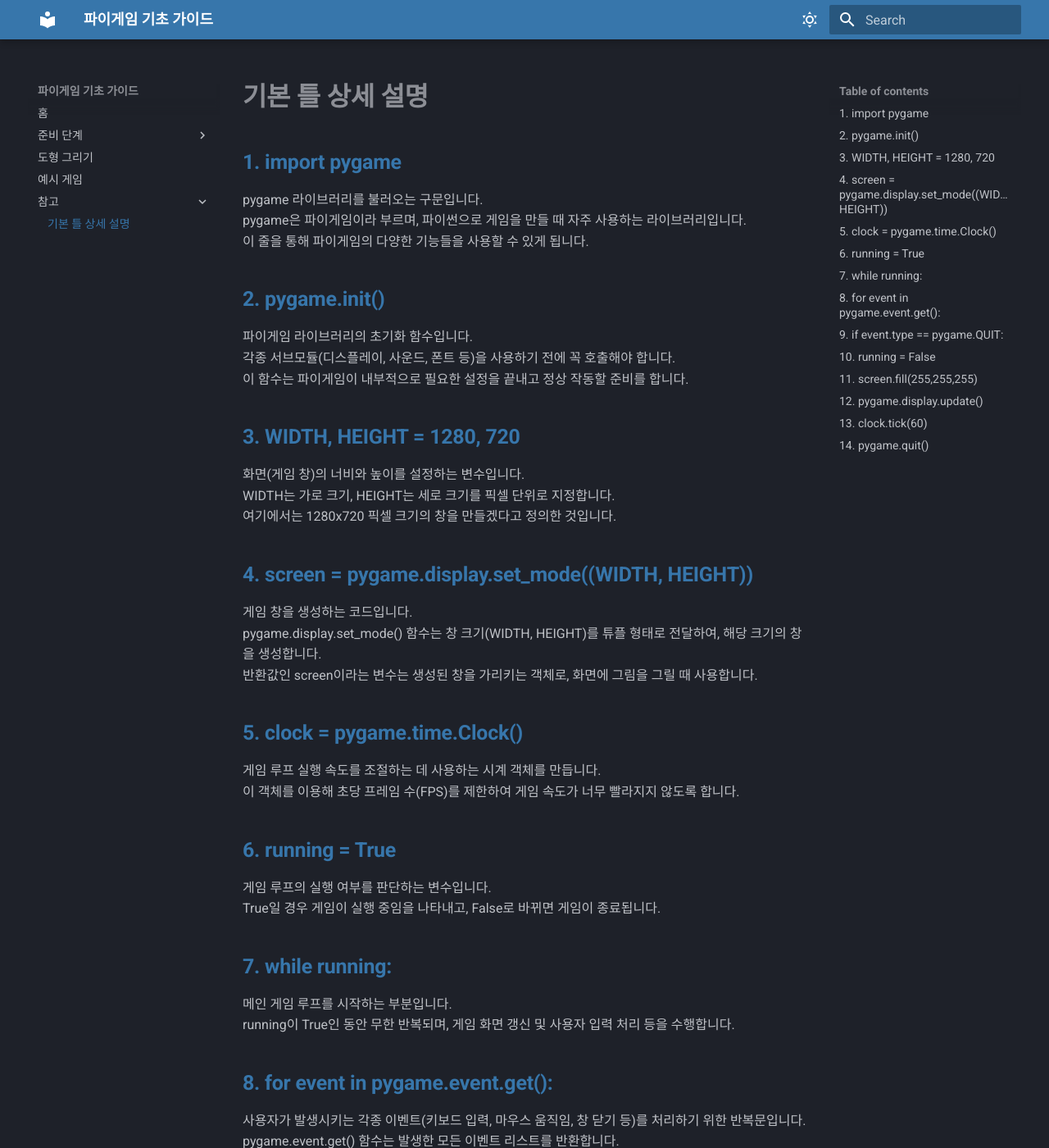
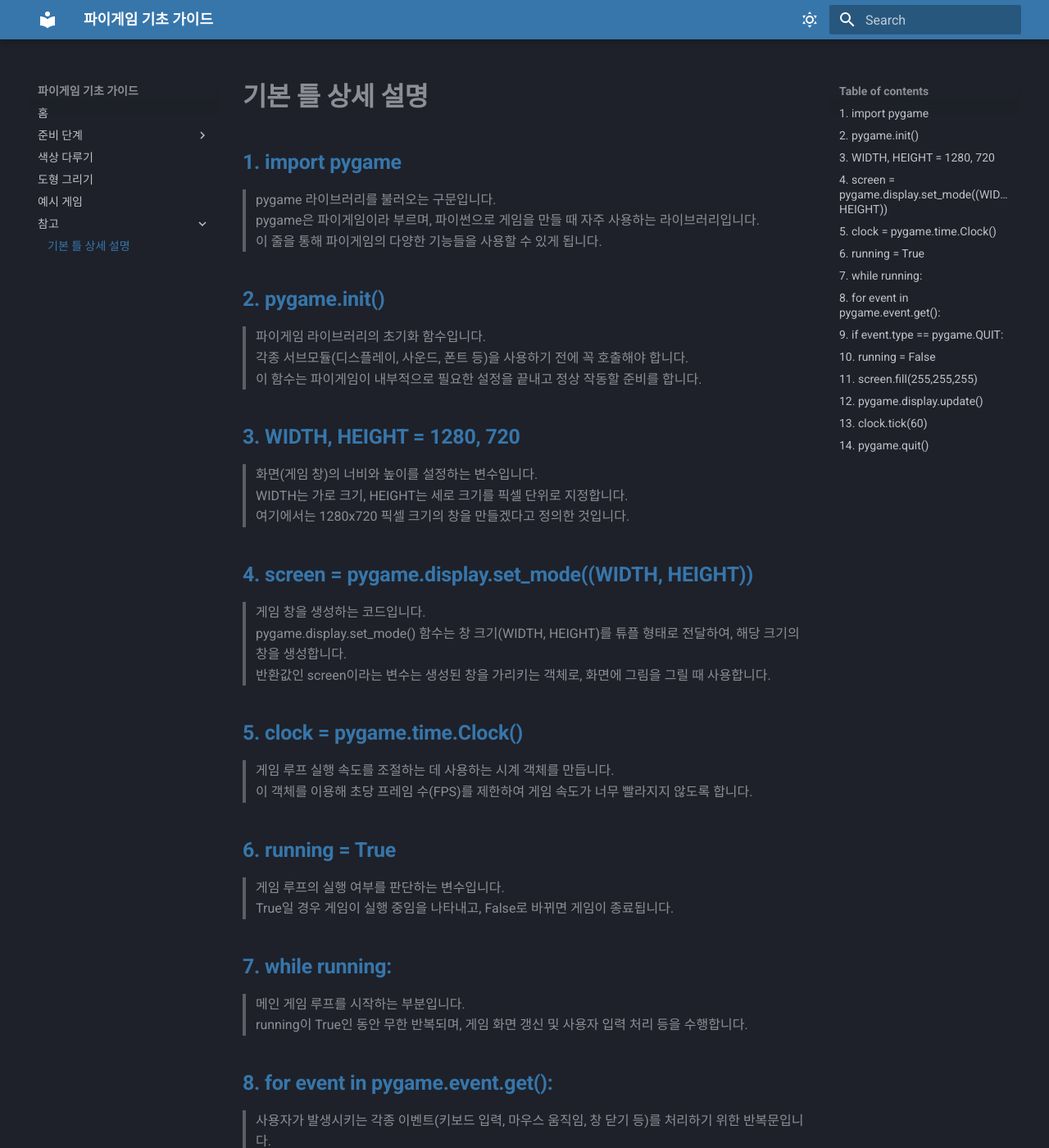
Before and after one commit to keonyang1/pygame-guide, an MkDocs documentation site: the page built from docs/참고/기본_틀_상세_설명.md, in a window 1280 px wide and 1400 px high. Shown: the whole window at 82% size. Built offline with MkDocs 1.6.1 and Material for MkDocs 9.7.7, drawn with Linux system fonts in a browser that asks for light colours.

Commit message:
docs: 색상 다루기 내용 추가 등

```diff
--- a/docs/stylesheets/extra.css
+++ b/docs/stylesheets/extra.css
@@ -50,6 +50,7 @@
 .l  { color: #4EC9B0; } /* 라이브러리 or 클래스 */
 .f { color: #DCDCAA; } /* 함수 이름 */
 .v  { color: #9CDCFE; } /* 변수명 */
+.vb  { color: #43baff; } /* 변수명 */
 .n  { color: #B5CEA8; } /* 숫자 */
 .s  { color: #CE9178; } /* 문자열 */
 .b  { color: #288EC9; } /* 불리언 (True, False, None) */
--- a/docs/참고/기본_틀_상세_설명.md
+++ b/docs/참고/기본_틀_상세_설명.md
@@ -1,61 +1,61 @@
 # **기본 틀 상세 설명**
 
 ## <span class="title">1. import pygame</span>
-pygame 라이브러리를 불러오는 구문입니다.
-pygame은 파이게임이라 부르며, 파이썬으로 게임을 만들 때 자주 사용하는 라이브러리입니다.
-이 줄을 통해 파이게임의 다양한 기능들을 사용할 수 있게 됩니다.
+> pygame 라이브러리를 불러오는 구문입니다.
+> pygame은 파이게임이라 부르며, 파이썬으로 게임을 만들 때 자주 사용하는 라이브러리입니다.
+> 이 줄을 통해 파이게임의 다양한 기능들을 사용할 수 있게 됩니다.
 
 ## <span class="title">2. pygame.init()</span>
-파이게임 라이브러리의 초기화 함수입니다.
-각종 서브모듈(디스플레이, 사운드, 폰트 등)을 사용하기 전에 꼭 호출해야 합니다.
-이 함수는 파이게임이 내부적으로 필요한 설정을 끝내고 정상 작동할 준비를 합니다.
+> 파이게임 라이브러리의 초기화 함수입니다.
+> 각종 서브모듈(디스플레이, 사운드, 폰트 등)을 사용하기 전에 꼭 호출해야 합니다.
+> 이 함수는 파이게임이 내부적으로 필요한 설정을 끝내고 정상 작동할 준비를 합니다.
 
 ## <span class="title">3. WIDTH, HEIGHT = 1280, 720</span>
-화면(게임 창)의 너비와 높이를 설정하는 변수입니다.
-WIDTH는 가로 크기, HEIGHT는 세로 크기를 픽셀 단위로 지정합니다.
-여기에서는 1280x720 픽셀 크기의 창을 만들겠다고 정의한 것입니다.
+> 화면(게임 창)의 너비와 높이를 설정하는 변수입니다.
+> WIDTH는 가로 크기, HEIGHT는 세로 크기를 픽셀 단위로 지정합니다.
+> 여기에서는 1280x720 픽셀 크기의 창을 만들겠다고 정의한 것입니다.
 
 ## <span class="title">4. screen = pygame.display.set_mode((WIDTH, HEIGHT))</span>
-게임 창을 생성하는 코드입니다.
-pygame.display.set_mode() 함수는 창 크기(WIDTH, HEIGHT)를 튜플 형태로 전달하여, 해당 크기의 창을 생성합니다.
-반환값인 screen이라는 변수는 생성된 창을 가리키는 객체로, 화면에 그림을 그릴 때 사용합니다.
+> 게임 창을 생성하는 코드입니다.
+> pygame.display.set_mode() 함수는 창 크기(WIDTH, HEIGHT)를 튜플 형태로 전달하여, 해당 크기의 창을 생성합니다.
+> 반환값인 screen이라는 변수는 생성된 창을 가리키는 객체로, 화면에 그림을 그릴 때 사용합니다.
 
 ## <span class="title">5. clock = pygame.time.Clock()</span>
-게임 루프 실행 속도를 조절하는 데 사용하는 시계 객체를 만듭니다.
-이 객체를 이용해 초당 프레임 수(FPS)를 제한하여 게임 속도가 너무 빨라지지 않도록 합니다.
+> 게임 루프 실행 속도를 조절하는 데 사용하는 시계 객체를 만듭니다.
+> 이 객체를 이용해 초당 프레임 수(FPS)를 제한하여 게임 속도가 너무 빨라지지 않도록 합니다.
 
 ## <span class="title">6. running = True</span>
-게임 루프의 실행 여부를 판단하는 변수입니다.
-True일 경우 게임이 실행 중임을 나타내고, False로 바뀌면 게임이 종료됩니다.
+> 게임 루프의 실행 여부를 판단하는 변수입니다.
+> True일 경우 게임이 실행 중임을 나타내고, False로 바뀌면 게임이 종료됩니다.
 
 ## <span class="title">7. while running:</span>
-메인 게임 루프를 시작하는 부분입니다.
-running이 True인 동안 무한 반복되며, 게임 화면 갱신 및 사용자 입력 처리 등을 수행합니다.
+> 메인 게임 루프를 시작하는 부분입니다.
+> running이 True인 동안 무한 반복되며, 게임 화면 갱신 및 사용자 입력 처리 등을 수행합니다.
 
 ## <span class="title">8. for event in pygame.event.get():</span>
-사용자가 발생시키는 각종 이벤트(키보드 입력, 마우스 움직임, 창 닫기 등)를 처리하기 위한 반복문입니다.
-pygame.event.get() 함수는 발생한 모든 이벤트 리스트를 반환합니다.
+> 사용자가 발생시키는 각종 이벤트(키보드 입력, 마우스 움직임, 창 닫기 등)를 처리하기 위한 반복문입니다.
+> pygame.event.get() 함수는 발생한 모든 이벤트 리스트를 반환합니다.
 
 ## <span class="title">9. if event.type == pygame.QUIT:</span>
-창의 닫기 버튼을 클릭하는 이벤트를 감지합니다.
-pygame.QUIT은 윈도우 창 닫기 신호를 의미합니다.
+> 창의 닫기 버튼을 클릭하는 이벤트를 감지합니다.
+> pygame.QUIT은 윈도우 창 닫기 신호를 의미합니다.
 
 ## <span class="title">10. running = False</span>
-창 닫기 신호가 들어오면 running 변수를 False로 변경하여 게임 루프를 종료하도록 만듭니다.
+> 창 닫기 신호가 들어오면 running 변수를 False로 변경하여 게임 루프를 종료하도록 만듭니다.
 
 ## <span class="title">11. screen.fill(255,255,255)</span>
-게임 화면을 흰색으로 채우는 부분입니다.
-(255, 255, 255)는 RGB 색상값으로 흰색을 뜻합니다.
-매 프레임마다 화면을 배경색으로 초기화해 이전 그림이 남지 않도록 합니다.
+> 게임 화면을 흰색으로 채우는 부분입니다.
+> (255, 255, 255)는 RGB 색상값으로 흰색을 뜻합니다.
+> 매 프레임마다 화면을 배경색으로 초기화해 이전 그림이 남지 않도록 합니다.
 
 ## <span class="title">12. pygame.display.update()</span>
-변경된 화면 내용을 실제 디스플레이에 그려주는 명령입니다.
-이 함수가 호출되어야만 우리가 그린 그림들이 화면에 표시됩니다.
+> 변경된 화면 내용을 실제 디스플레이에 그려주는 명령입니다.
+> 이 함수가 호출되어야만 우리가 그린 그림들이 화면에 표시됩니다.
 
 ## <span class="title">13. clock.tick(60)</span>
-위에서 생성한 clock 객체의 tick 메서드로 초당 실행할 최대 프레임 수(FPS)를 60으로 제한합니다.
-이렇게 해서 너무 빠른 속도로 게임이 실행되지 않도록 조절합니다.
+> 위에서 생성한 clock 객체의 tick 메서드로 초당 실행할 최대 프레임 수(FPS)를 60으로 제한합니다.
+> 이렇게 해서 너무 빠른 속도로 게임이 실행되지 않도록 조절합니다.
 
 ## <span class="title">14. pygame.quit()</span>
-게임이 종료될 때 호출하는 함수로, 파이게임 라이브러리를 깔끔하게 종료합니다.
-메모리 해제나 시스템 자원을 반환하는 역할을 합니다.
+> 게임이 종료될 때 호출하는 함수로, 파이게임 라이브러리를 깔끔하게 종료합니다.
+> 메모리 해제나 시스템 자원을 반환하는 역할을 합니다.
--- a/mkdocs.yml
+++ b/mkdocs.yml
@@ -20,6 +20,7 @@
   - 준비 단계:
     - 라이브러리 설치하기: 준비_단계/라이브러리_설치하기.md
     - 기본 틀 만들기: 준비_단계/기본_틀_만들기.md
+  - 색상 다루기: 색상_다루기.md
   - 도형 그리기: 도형_그리기.md
   - 예시 게임: 예시_게임/다른_색깔_찾기.md
   - 참고:
```
Also changed, not shown: docs/색상_다루기.md (added, +116 -0 lines), docs/준비_단계/기본_틀_만들기.md (+1 -1 lines).
